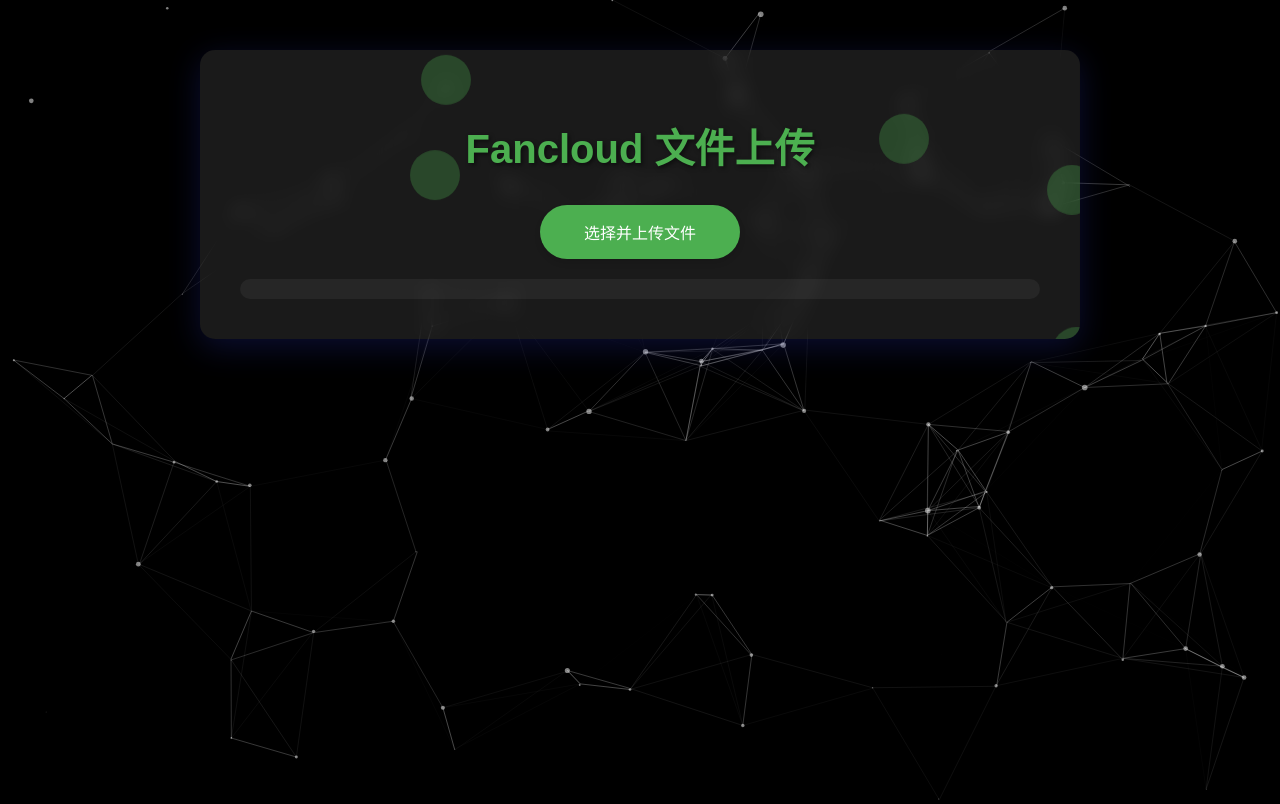
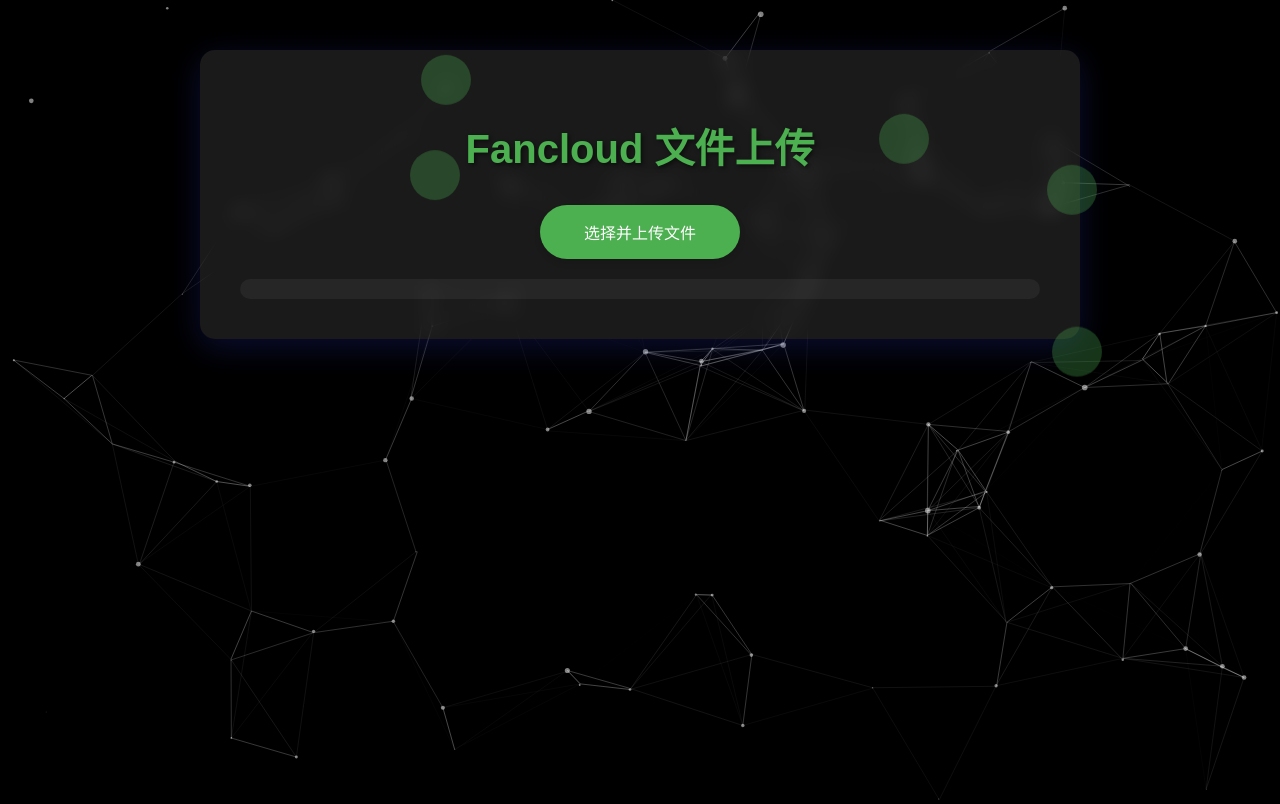
Before and after one commit to little-account222/mywordapi, a Flask app: page /person/ in a window 1280 px wide. Run offline with Flask 3, Linux system fonts and the light colour scheme.

Commit message:
Update upload.html

```diff
--- a/api/templates/upload.html
+++ b/api/templates/upload.html
@@ -30,7 +30,6 @@
             border-radius: 15px;
             backdrop-filter: blur(10px);
             box-shadow: 0 8px 32px 0 rgba(31, 38, 135, 0.37);
-            overflow-y: auto;
             max-height: 80vh;
         }
         h1 {
```
